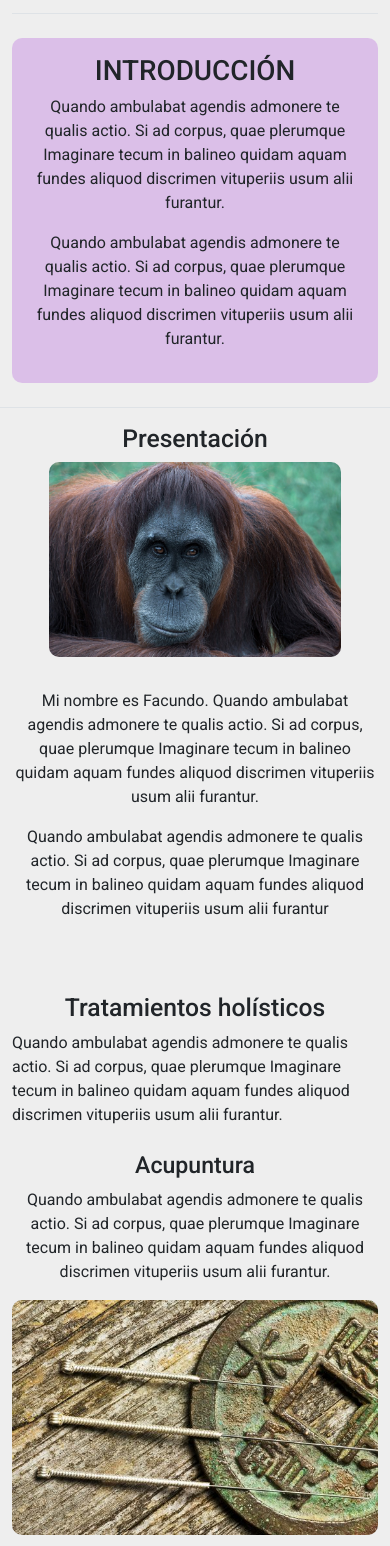
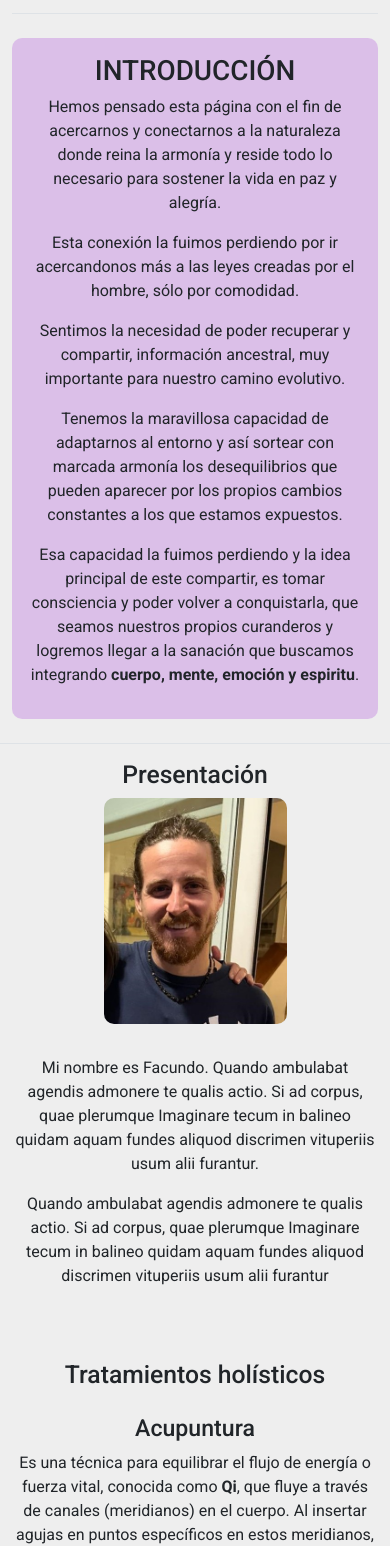
Before and after one commit to manuBassi13/coder-proy, a website: page index.html in a window 390 px wide. Shown: the part 69-1615 px from the top of the page. Drawn offline with nearby package versions, Linux system fonts and the light colour scheme.

Commit message:
Agregué info al index e imagen de presentación

```diff
--- a/index.html
+++ b/index.html
@@ -72,8 +72,11 @@
                 <h1>INTRODUCCIÓN</h1>
 
                 <div>
-                    <p>Quando ambulabat agendis admonere te qualis actio. Si ad corpus, quae plerumque Imaginare tecum in balineo quidam aquam fundes aliquod discrimen vituperiis usum alii furantur.</p>
-                    <p>Quando ambulabat agendis admonere te qualis actio. Si ad corpus, quae plerumque Imaginare tecum in balineo quidam aquam fundes aliquod discrimen vituperiis usum alii furantur.</p>
+                    <p>Hemos pensado esta página con el fin de acercarnos y conectarnos a la naturaleza donde reina la armonía y reside todo lo necesario para sostener la vida en paz y alegría. </p>
+                    <p>Esta conexión la fuimos perdiendo por ir acercandonos más a las leyes creadas por el hombre, sólo por comodidad.</p>
+                    <p>Sentimos la necesidad de poder recuperar y compartir, información ancestral, muy importante para nuestro camino evolutivo.</p>
+                    <p>Tenemos la maravillosa capacidad de adaptarnos al entorno y así sortear con marcada armonía los desequilibrios que pueden aparecer por los propios cambios constantes a los que estamos expuestos.</p>
+                    <p>Esa capacidad la fuimos perdiendo y la idea principal de este compartir, es tomar consciencia y poder volver a conquistarla, que seamos nuestros propios curanderos y logremos llegar a la sanación que buscamos integrando <b>cuerpo, mente, emoción y espiritu</b>.</p>
                 </div>
 
             </section>
@@ -86,8 +89,8 @@
                 <h2 class="text-center">Presentación</h2>
 
                 <div class="row">
-                    <div class="col-4">
-                        <img src="assets/orangutan.jpg" alt="Imagen de Facundo" class="imagen">
+                    <div class="col-4 text-center">
+                        <img src="assets/facu.jpeg" alt="Imagen de Facundo" class="imagen img-facu">
                     </div>
                     <div class="col-8">
                         <p>Mi nombre es Facundo. Quando ambulabat agendis admonere te qualis actio. Si ad corpus, quae plerumque Imaginare tecum in balineo quidam aquam fundes aliquod discrimen vituperiis usum alii furantur.</p>
@@ -102,24 +105,25 @@
         <div class="container">
             <section class="py-3 mb-4 tratamientos">
                 <h2 class="text-center">Tratamientos holísticos</h2>
-                <p>Quando ambulabat agendis admonere te qualis actio. Si ad corpus, quae plerumque Imaginare tecum in balineo quidam aquam fundes aliquod discrimen vituperiis usum alii furantur.</p>
                 <div class="row">
                     <div class="col">
                         <h3>Acupuntura</h3>
-                        <p>Quando ambulabat agendis admonere te qualis actio. Si ad corpus, quae plerumque Imaginare tecum in balineo quidam aquam fundes aliquod discrimen vituperiis usum alii furantur.</p>
-                        <img src="assets/acupuntura.jpg" alt="Agujas de acupuntura" class="imagen">
+                        <p>Es una técnica para equilibrar el flujo de energía o fuerza vital, conocida como <b>Qi</b>, que fluye a través de canales (meridianos) en el cuerpo. Al insertar agujas en puntos específicos en estos meridianos, el flujo de energía se reequilibra.</p>
+                        <img src="assets/acupuntura.jpg" alt="Agujas de acupuntura" class="imagen img-tratamiento">
                     </div>
 
                     <div class="col">
                         <h3>Moxibustion</h3>
-                        <p>Quando ambulabat agendis admonere te qualis actio. Si ad corpus, quae plerumque Imaginare tecum in balineo quidam aquam fundes aliquod discrimen vituperiis usum alii furantur.</p>
-                        <img src="assets/moxibustion.jpg" alt="Moxa" class="imagen">
+                        <p>Se utilizan las hojas pulverizadas, secadas y trituradas de la planta <i>Artemisia vulgaris</i> a la que se le da forma de cigarro denominado <b>moxa</b>.</p>
+                        <p>Se quema la <b>moxa</b> cerca de la piel del paciente para entibiar regiones y puntos de acupuntura con la intención de estimular el organismo a través de puntos concretos ayudando a estimular el flujo de sangre y <b>Qi</b>.</p>
+                        <img src="assets/moxibustion.jpg" alt="Moxa" class="imagen img-tratamiento">
                     </div>
 
                     <div class="col">
                         <h3>Ventosas</h3>
-                        <p>Quando ambulabat agendis admonere te qualis actio. Si ad corpus, quae plerumque Imaginare tecum in balineo quidam aquam fundes aliquod discrimen vituperiis usum alii furantur.</p>
-                        <img src="assets/ventosas.jpg" alt="Ventosas" class="imagen">
+                        <p>Las más utilizadas son las de vidrio que se aplican con fuego generando vacío y las de plástico que se aplican de forma neumática.</p>
+                        <p>Su principal acción es romper bloqueo y estancamiento energético para lograr la libre circulación de <b>Qi</b> por los canales que se encuentran bloqueados y asi lograr que el cuerpo se pueda regenerar por si solo, como debe ser, naturalmente.</p>
+                        <img src="assets/ventosas.jpg" alt="Ventosas" class="imagen img-tratamiento">
                     </div>
                 </div>
             </section>
--- a/scss/layout/_media.scss
+++ b/scss/layout/_media.scss
@@ -30,6 +30,9 @@
         }
         &.img-organos{
             width: 50% !important;
+        }
+        &.img-facu{
+            width: 90% !important;
         }
     }
     .yin-yang{
@@ -102,6 +105,9 @@
         &.img-350{
             width: 100% !important;
         }
+        &.img-facu{
+            width: 35% !important;
+        }
     }
     form{
         &.contacto{
@@ -158,6 +164,17 @@
             padding-bottom: 0 !important;
         }
     }
+    .imagen{
+        &.img-facu{
+            width: 50% !important;
+        }
+        &.img-tratamiento{
+            width: 60% !important;
+        }
+        &.img-350{
+            width: 75% !important;
+        }
+    }
 
     section{
         &.tratamientos{
--- a/scss/layout/_sections.scss
+++ b/scss/layout/_sections.scss
@@ -32,6 +32,9 @@ $borderRadius: 10px;
     }
     &.img-350{
         width: 350px !important;
+    }
+    &.img-facu{
+        width: 70% !important;
     }
 }
 
```
Also changed, not shown: html/mtc.html (+3 -3 lines), assets/facu.jpeg (added), assets/orangutan.jpg (deleted), css/style.css, 1 other file.
